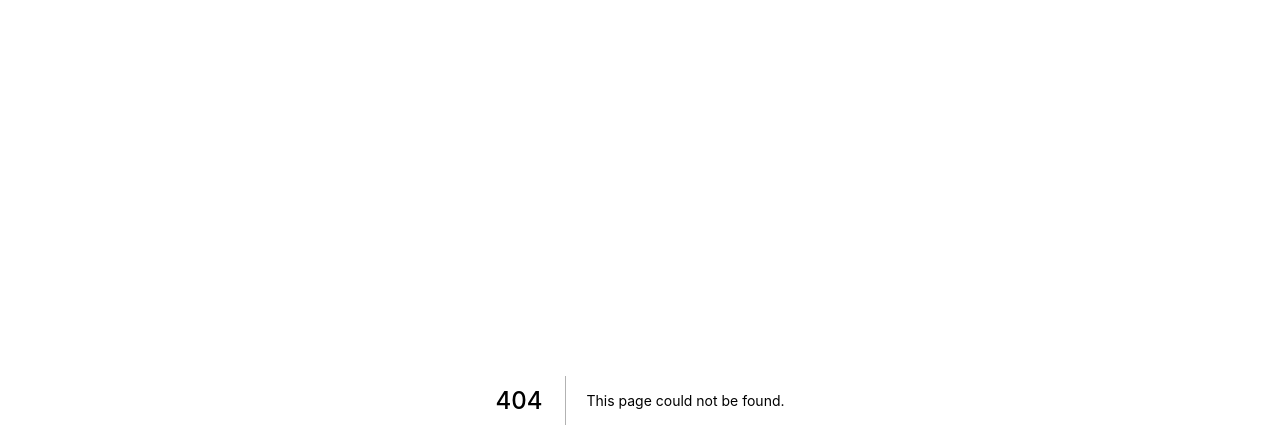
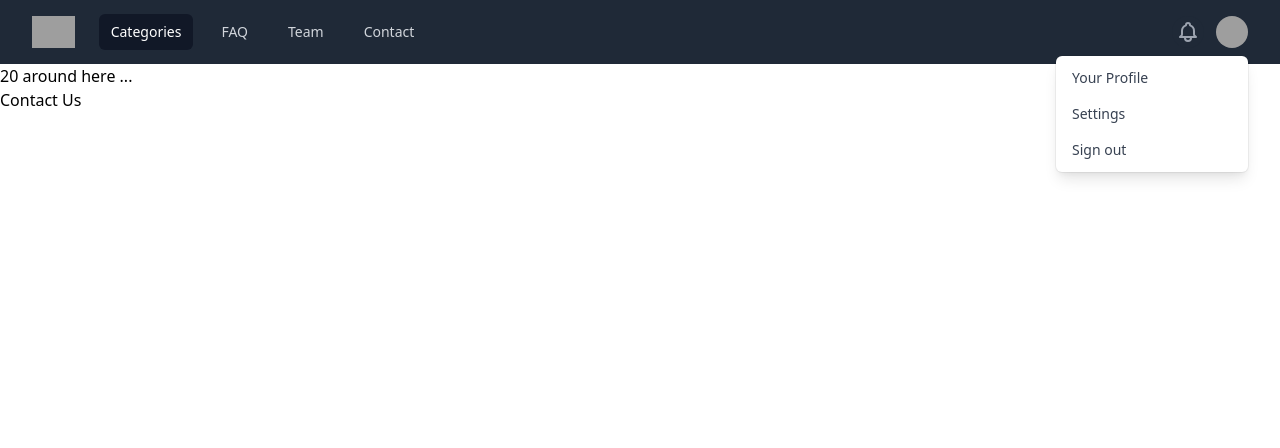
Before and after one commit to belforto/test-webshop-nextjs, a Next.js app: page /contact in a window 1280 px wide. Before the commit this address had no page. Shown: the top 448 px of the page. Built offline with nearby package versions, Linux system fonts and the light colour scheme; grey boxes are pictures that could not be loaded.

Commit message:
zustand store added

```diff
--- /dev/null
+++ b/components/Header.js
@@ -0,0 +1,78 @@
+import React from 'react'
+
+export default function Header() {
+    return (
+
+
+        <nav className="bg-gray-800">
+          <div className="max-w-7xl mx-auto px-2 sm:px-6 lg:px-8">
+            <div className="relative flex items-center justify-between h-16">
+              <div className="absolute inset-y-0 left-0 flex items-center sm:hidden">
+
+                <button className="inline-flex items-center justify-center p-2 rounded-md text-gray-400 hover:text-white hover:bg-gray-700 focus:outline-none focus:ring-2 focus:ring-inset focus:ring-white" aria-expanded="false">
+                  <span className="sr-only">Open main menu</span>
+
+                  <svg className="block h-6 w-6" xmlns="http://www.w3.org/2000/svg" fill="none" viewBox="0 0 24 24" stroke="currentColor" aria-hidden="true">
+                    <path stroke-linecap="round" stroke-linejoin="round" stroke-width="2" d="M4 6h16M4 12h16M4 18h16" />
+                  </svg>
+
+                  <svg className="hidden h-6 w-6" xmlns="http://www.w3.org/2000/svg" fill="none" viewBox="0 0 24 24" stroke="currentColor" aria-hidden="true">
+                    <path stroke-linecap="round" stroke-linejoin="round" stroke-width="2" d="M6 18L18 6M6 6l12 12" />
+                  </svg>
+                </button>
+              </div>
+              <div className="flex-1 flex items-center justify-center sm:items-stretch sm:justify-start">
+                <div className="flex-shrink-0 flex items-center">
+                  <img className="block lg:hidden h-8 w-auto" src="https://tailwindui.com/img/logos/workflow-mark-indigo-500.svg" alt="Workflow"/>
+                  <img className="hidden lg:block h-8 w-auto" src="https://tailwindui.com/img/logos/workflow-logo-indigo-500-mark-white-text.svg" alt="Workflow"/>
+                </div>
+                <div className="hidden sm:block sm:ml-6">
+                  <div className="flex space-x-4">
+                    <a href="#" className="px-3 py-2 rounded-md text-sm font-medium text-white bg-gray-900">Categories</a>
+                    <a href="#" className="px-3 py-2 rounded-md text-sm font-medium text-gray-300 hover:text-white hover:bg-gray-700">FAQ</a>
+                    <a href="#" className="px-3 py-2 rounded-md text-sm font-medium text-gray-300 hover:text-white hover:bg-gray-700">Team</a>
+                    <a href="#" className="px-3 py-2 rounded-md text-sm font-medium text-gray-300 hover:text-white hover:bg-gray-700">Contact</a>
+                  </div>
+                </div>
+              </div>
+              <div className="absolute inset-y-0 right-0 flex items-center pr-2 sm:static sm:inset-auto sm:ml-6 sm:pr-0">
+                <button className="bg-gray-800 p-1 rounded-full text-gray-400 hover:text-white focus:outline-none focus:ring-2 focus:ring-offset-2 focus:ring-offset-gray-800 focus:ring-white">
+                  <span className="sr-only">View notifications</span>
+
+                  <svg className="h-6 w-6" xmlns="http://www.w3.org/2000/svg" fill="none" viewBox="0 0 24 24" stroke="currentColor" aria-hidden="true">
+                    <path stroke-linecap="round" stroke-linejoin="round" stroke-width="2" d="M15 17h5l-1.405-1.405A2.032 2.032 0 0118 14.158V11a6.002 6.002 0 00-4-5.659V5a2 2 0 10-4 0v.341C7.67 6.165 6 8.388 6 11v3.159c0 .538-.214 1.055-.595 1.436L4 17h5m6 0v1a3 3 0 11-6 0v-1m6 0H9" />
+                  </svg>
+                </button>
+
+
+                <div className="ml-3 relative">
+                  <div>
+                    <button className="bg-gray-800 flex text-sm rounded-full focus:outline-none focus:ring-2 focus:ring-offset-2 focus:ring-offset-gray-800 focus:ring-white" id="user-menu" aria-haspopup="true">
+                      <span className="sr-only">Open user menu</span>
+                      <img className="h-8 w-8 rounded-full" src="https://images.unsplash.com/photo-1472099645785-5658abf4ff4e?ixlib=rb-1.2.1&ixid=eyJhcHBfaWQiOjEyMDd9&auto=format&fit=facearea&facepad=2&w=256&h=256&q=80" alt=""/>
+                    </button>
+                  </div>
+
+                  <div className="origin-top-right absolute right-0 mt-2 w-48 rounded-md shadow-lg py-1 bg-white ring-1 ring-black ring-opacity-5" role="menu" aria-orientation="vertical" aria-labelledby="user-menu">
+                    <a href="#" className="block px-4 py-2 text-sm text-gray-700 hover:bg-gray-100" role="menuitem">Your Profile</a>
+                    <a href="#" className="block px-4 py-2 text-sm text-gray-700 hover:bg-gray-100" role="menuitem">Settings</a>
+                    <a href="#" className="block px-4 py-2 text-sm text-gray-700 hover:bg-gray-100" role="menuitem">Sign out</a>
+                  </div>
+                </div>
+              </div>
+            </div>
+          </div>
+
+
+          <div className="hidden sm:hidden">
+            <div className="px-2 pt-2 pb-3 space-y-1">
+              <a href="#" className="block px-3 py-2 rounded-md text-base font-medium text-white bg-gray-900">Dashboard</a>
+              <a href="#" className="block px-3 py-2 rounded-md text-base font-medium text-gray-300 hover:text-white hover:bg-gray-700">Team</a>
+              <a href="#" className="block px-3 py-2 rounded-md text-base font-medium text-gray-300 hover:text-white hover:bg-gray-700">Projects</a>
+              <a href="#" className="block px-3 py-2 rounded-md text-base font-medium text-gray-300 hover:text-white hover:bg-gray-700">Calendar</a>
+            </div>
+          </div>
+        </nav>
+
+    )
+}
--- a/package.json
+++ b/package.json
@@ -13,6 +13,7 @@
     "postcss": "^7",
     "react": "17.0.1",
     "react-dom": "17.0.1",
-    "tailwindcss": "npm:@tailwindcss/postcss7-compat"
+    "tailwindcss": "npm:@tailwindcss/postcss7-compat",
+    "zustand": "^3.2.0"
   }
 }
--- /dev/null
+++ b/pages/contact/index.js
@@ -0,0 +1,17 @@
+import React from 'react'
+import Header from '../../components/Header'
+import {useStore} from '../../store/Store.tsx'
+
+export default function Contact() {
+
+    const bears = useStore(state => state.bears)
+
+
+    return (
+        <div>
+            <Header/>
+            <h1>{bears} around here ...</h1>
+            Contact Us
+        </div>
+    )
+}
--- a/pages/index.js
+++ b/pages/index.js
@@ -1,33 +1,35 @@
 import Head from 'next/head'
 import styles from '../styles/Home.module.css'
+import Header from '../components/Header'
 
 export default function Home() {
   return (
-    <div className={styles.container}>
+    <div >
       <Head>
         <title>Create Next App</title>
         <link rel="icon" href="/favicon.ico" />
       </Head>
+      <Header/>
 
-      <main className={styles.main}>
+      <main className={[styles.container]}>
         <h1 className={styles.title}>
           Welcome to <a href="https://nextjs.org">Next.js!</a>
         </h1>
 
-<div class="bg-gray-50">
-  <div class="max-w-7xl mx-auto py-12 px-4 sm:px-6 lg:py-16 lg:px-8 lg:flex lg:items-center lg:justify-between">
-    <h2 class="text-3xl font-extrabold tracking-tight text-gray-900 sm:text-4xl">
-      <span class="block">Ready to dive in?</span>
-      <span class="block text-indigo-600">Start your free trial today.</span>
+<div className="bg-primary">
+  <div className="max-w-7xl mx-auto py-12 px-4 sm:px-6 lg:py-16 lg:px-8 lg:flex lg:items-center lg:justify-between">
+    <h2 className="text-3xl font-extrabold tracking-tight text-gray-900 sm:text-4xl">
+      <span className="block ">Ready to dive in?</span>
+      <span className="block text-indigo-600">Start your free trial today.</span>
     </h2>
-    <div class="mt-8 lex lg:mt-0 lg:flex-shrink-0">
-      <div class="inline-flex rounded-md shadow">
-        <a href="#" class="inline-flex items-center justify-center px-5 py-3 border border-transparent text-base font-medium rounded-md text-white bg-indigo-600 hover:bg-indigo-700">
+    <div className="mt-8 lex lg:mt-0 lg:flex-shrink-0">
+      <div className=" inline-flex rounded-md shadow bg-primary">
+        <a href="#" className="text-indigo-light inline-flex items-center justify-center px-5 py-3 border border-transparent text-base font-medium rounded-md text-white bg-indigo-600 hover:bg-indigo-700">
           Get started
         </a>
       </div>
-      <div class="ml-3 inline-flex rounded-md shadow">
-        <a href="#" class="inline-flex items-center justify-center px-5 py-3 border border-transparent text-base font-medium rounded-md text-indigo-600 bg-white hover:bg-indigo-50">
+      <div className="ml-3 inline-flex rounded-md shadow">
+        <a href="#" className="inline-flex items-center justify-center px-5 py-3 border border-transparent text-base font-medium rounded-md text-indigo-600 bg-white hover:bg-indigo-50">
           Learn more
         </a>
       </div>
--- /dev/null
+++ b/store/Store.tsx
@@ -0,0 +1,7 @@
+import create from 'zustand'
+
+export const useStore = create(set => ({
+  bears: 20,
+  increasePopulation: () => set(state => ({ bears: state.bears + 1 })),
+  removeAllBears: () => set({ bears: 0 })
+}))
--- a/tailwind.config.js
+++ b/tailwind.config.js
@@ -1,11 +1,32 @@
+
+
 module.exports = {
-  purge:{
-      //include only used classes
-      //after build
-      enabled:true,
-      content:['./pages/**/*.js']} ,
+
+  purge: {
+    //include only used classes
+    //after build
+    enabled: false,
+    content: ["./pages/**/*.js"]
+  },
+  darkMode: false, // can be 'media' or 'class'
+  // Customizations specific to this project would go here
   theme: {
-    extend: {}
+    extend: {
+        colors: {
+            blue: {
+              light: '#85d7ff',
+              DEFAULT: '#1fb6ff',
+              dark: '#009eeb',
+            },
+    }
+  },
+},
+
+  variants: {
+    extend: {
+      //   borderColor: ['focus-visible'],
+      //   opacity: ['disabled'],
+    }
   },
   variants: {},
   plugins: []
```
Also changed, not shown: install-commands.txt, 1 other file (tests, documents, lock files or other folders).
